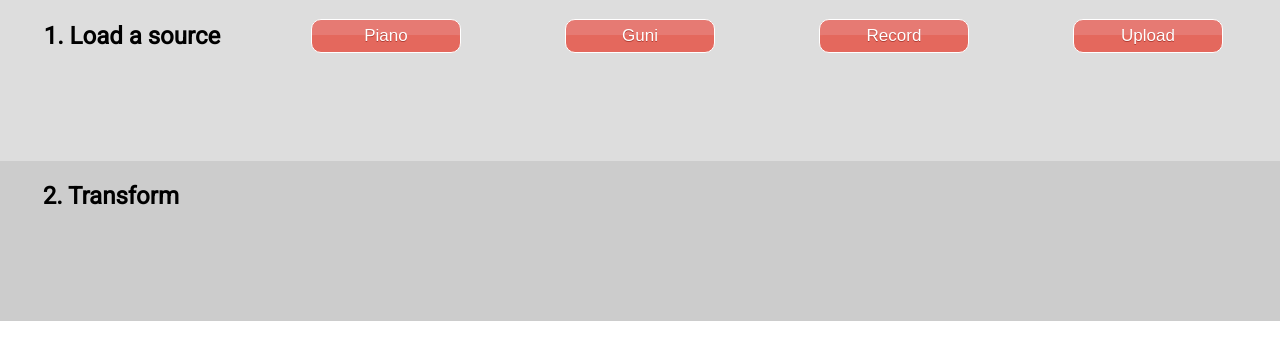
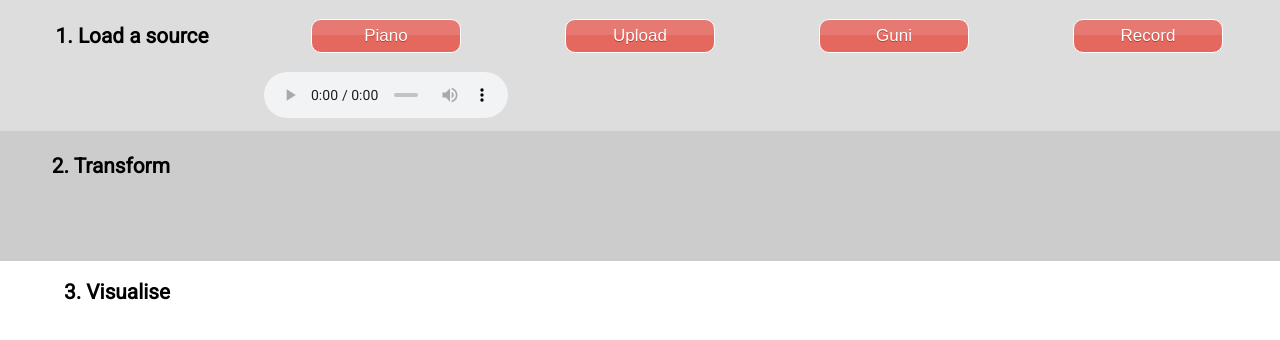
Before and after one commit to gunharth/webaudio-d3js, a website: page index.html in a window 1280 px wide. Shown: the top 340 px of the page. Drawn offline with nearby package versions, Linux system fonts and the light colour scheme.

Commit message:
Styles and order of samples

```diff
--- a/css/styles.css
+++ b/css/styles.css
@@ -1,6 +1,6 @@
 body {
     font-family: 'Roboto', sans-serif;
-    line-height: 2em;
+    line-height: 1em;
     margin: 0;
 }
 
@@ -10,6 +10,7 @@ body {
 
 h2 {
     margin: 3px 0;
+    font-size: 1.3em;
 }
 
 .grid-container-sources {
@@ -20,7 +21,7 @@ h2 {
     text-align: center;
     align-items: center;
     background: #ddd;
-    min-height: 140px;
+    min-height: 110px;
     padding: 10px;
     padding-top: 11px;
 }
@@ -33,7 +34,7 @@ h2 {
     text-align: center;
     align-items: center;
     background: #ccc;
-    min-height: 140px;
+    min-height: 110px;
     padding: 10px;
 }
 
@@ -45,6 +46,7 @@ h2 {
 
 audio {
     width: 100%;
+    height: 46px;
     border-radius: 20px;
 }
 
--- a/index.html
+++ b/index.html
@@ -20,6 +20,13 @@
             <button class="sourceButton" onclick="importAudio('piano','audio/piano.wav');">Piano</button>
         </div>
         <div>
+            <div style="cursor:pointer; position:relative; overflow:hidden; display:inline-block; vertical-align:top;">
+                <button class="sourceButton">Upload</button>
+                <input accept="audio/*,video/*" onchange="loadAudioFile(this.files[0]);" style="cursor:pointer; z-index:5; position:absolute; top:0; left:0; bottom:0; right:0; opacity:0;"
+                    type="file">
+            </div>
+        </div>
+        <div>
             <button class="sourceButton" onclick="importAudio('guni','audio/guni.ogg');">Guni</button>
         </div>
         <div>
@@ -29,18 +36,12 @@
                 <span class="stop" style="display:none;">(<span class="time"></span>) Stop</span>
             </button>
         </div>
-        <div>
-            <div style="cursor:pointer; position:relative; overflow:hidden; display:inline-block; vertical-align:top;">
-                <button class="sourceButton">Upload</button>
-                <input accept="audio/*,video/*" onchange="loadAudioFile(this.files[0]);" style="cursor:pointer; z-index:5; position:absolute; top:0; left:0; bottom:0; right:0; opacity:0;" type="file">
-            </div>
-        </div>
 
         <div></div>
-        <div id="recording-piano"><!--<audio controls src="audio/piano.wav">--></audio></div>
+        <div id="recording-piano"><audio controls src="audio/piano.wav"></audio></div>
+        <div id="recording-upload"></div>
         <div id="recording-guni"></div>
         <div id="recording-mic"></div>
-        <div id="recording-upload"></div>
     </div>
 
     <div class="grid-container">
@@ -67,13 +68,11 @@
         <h2>3. Visualise </h2>
     </div>
 
-    <div id="svg-parent" style="width: 100%; display: none;">
-        <svg id="svg">
+    <div id="svg-parent" style="width: 100%; display: none;"><svg id="svg">
             <g class="frequency"></g>
             <!-- <line x1="0" y1="0" x2="300" y2="0" stroke="gray" stroke-width="5" /> -->
             <g class="waveform"><path></path></g>
-        </svg>
-    </div>
+        </svg></div>
     <script src="https://cdnjs.cloudflare.com/ajax/libs/jquery/3.3.1/jquery.min.js"></script>
     <script src="//cdnjs.cloudflare.com/ajax/libs/d3/5.7.0/d3.min.js"></script>
     <script src="js/audio/helpers.js"></script>
--- a/js/app.js
+++ b/js/app.js
@@ -64,7 +64,6 @@ async function recordFromMicrophone() {
 
     mediaRecorder.ondataavailable = function (e) { chunks.push(e.data); };
     mediaRecorder.onstart = function () {
-        console.log('Started, state = ', mediaRecorder.state);
 
         microphoneButton.find('.mic-enable').hide();
         microphoneButton.find('.stop').show();
@@ -86,7 +85,6 @@ async function recordFromMicrophone() {
     mediaRecorder.onwarning = function (e) { console.log('Warning: ', e); };
 
     mediaRecorder.onstop = async function () {
-        console.log('Stopped, state = ' + mediaRecorder.state);
 
         let blob = new Blob(chunks, { type: mediaRecorder.mimeType });//+'; codecs=opus' });//
         audioURL = URL.createObjectURL(blob);
```
Also changed, not shown: README.md.
